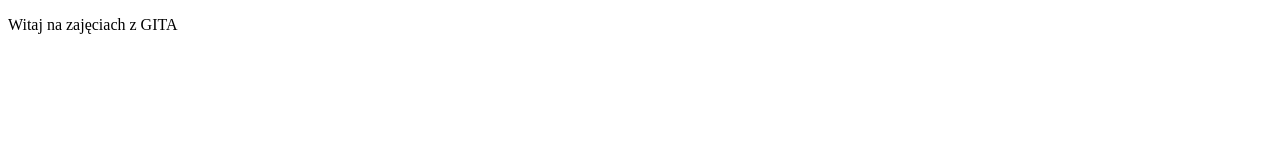
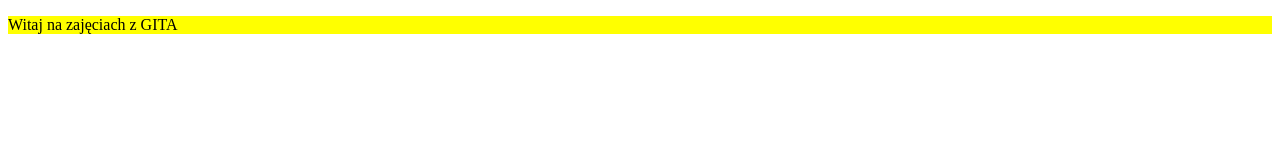
Before and after one commit to kubawis89/nowyGit, a plain HTML site: page index.html in a window 1280 px wide. Drawn offline with Linux system fonts and the light colour scheme.

Commit message:
Changed bacground

```diff
--- a/index.html
+++ b/index.html
@@ -4,7 +4,12 @@
     <meta charset="UTF-8">
     <meta name="viewport" content="width=device-width, initial-scale=1.0">
     <meta http-equiv="X-UA-Compatible" content="ie=edge">
-    <title>Document</title>
+    <title>Projekt GIT</title>
+    <style>
+        p{
+            background-color: yellow;
+        }
+    </style>
 </head>
 <body>
     <p>Witaj na zajęciach z GITA</p>
```
